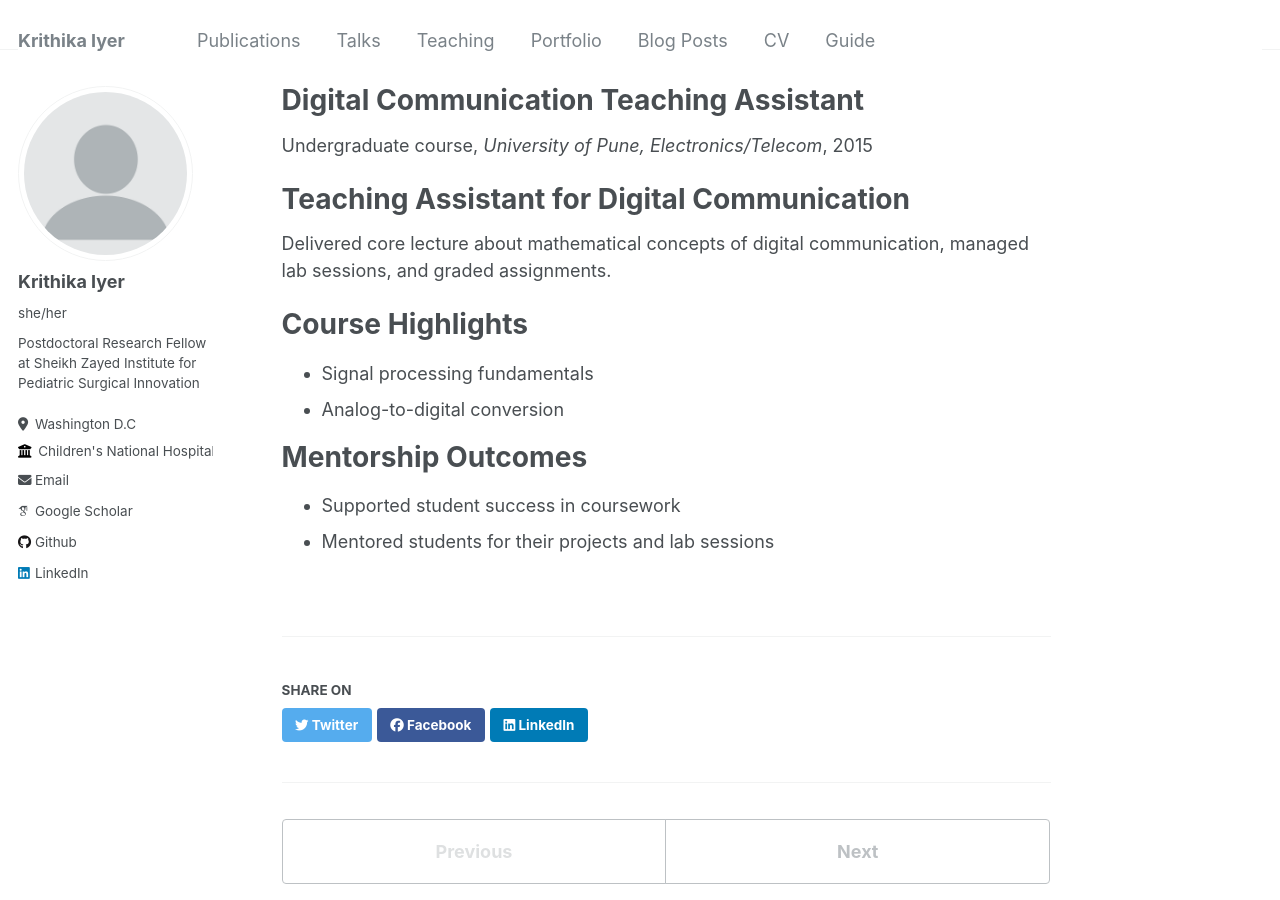
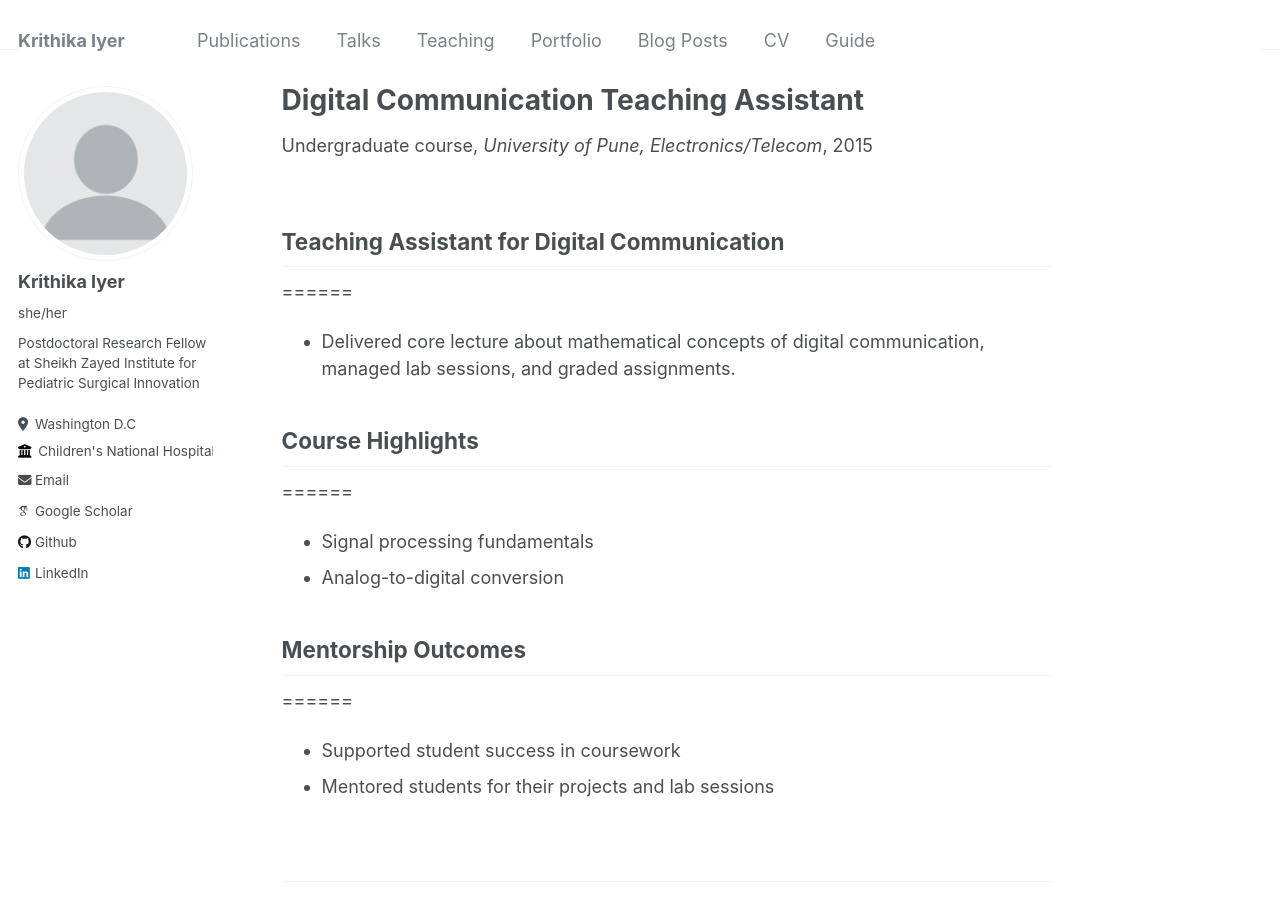
Before and after one commit to iyerkrithika21/iyerkrithika21.github.io, a Jekyll site: the page built from _teaching/2015-fall-digital-comm.md, in a window 1280 px wide and 900 px high. Built offline with Jekyll 4.4.1, drawn with Linux system fonts in a browser that asks for light colours; some web fonts are replaced.

```diff
--- a/_teaching/2015-fall-digital-comm.md
+++ b/_teaching/2015-fall-digital-comm.md
@@ -8,18 +8,18 @@ date: 2015-08-01
 location: "Pune, India"
 ---
 
-Teaching Assistant for Digital Communication
+## Teaching Assistant for Digital Communication
 ======
 
-Delivered core lecture about mathematical concepts of digital communication, managed lab sessions, and graded assignments.
+- Delivered core lecture about mathematical concepts of digital communication, managed lab sessions, and graded assignments.
 
-Course Highlights
+## Course Highlights
 ======
 
 - Signal processing fundamentals
 - Analog-to-digital conversion
 
-Mentorship Outcomes
+## Mentorship Outcomes
 ======
 
 - Supported student success in coursework
```
